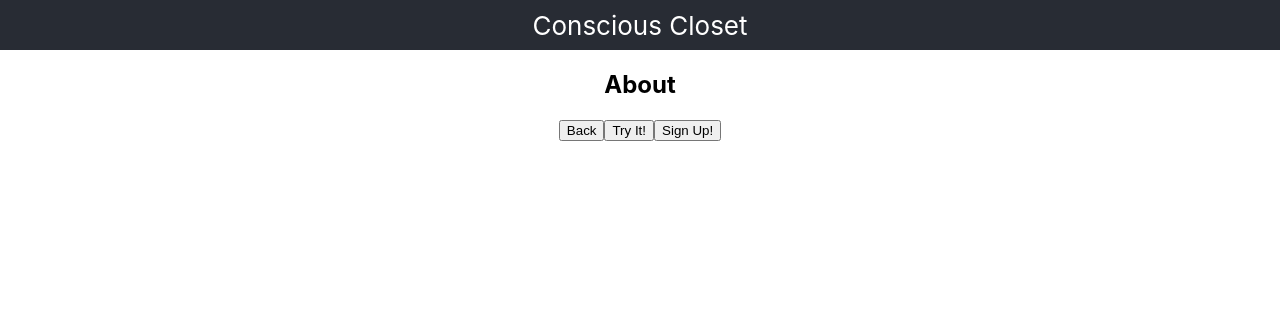
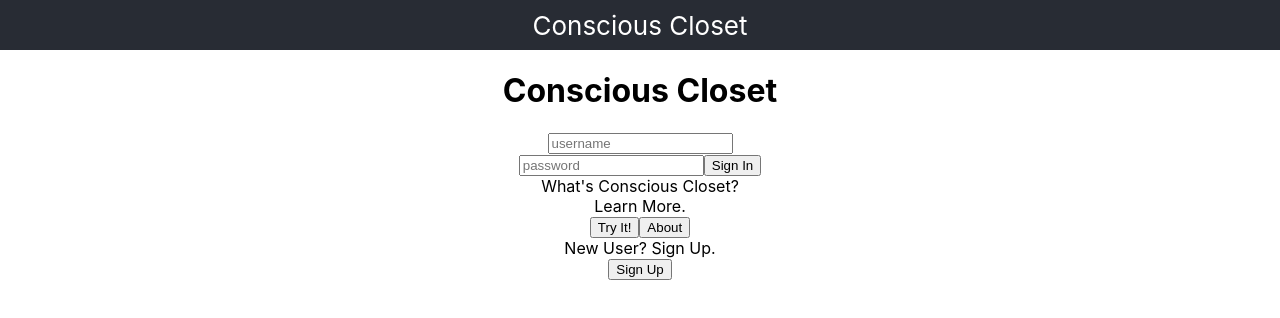
Before and after one commit to courtolesee/conscious-closet, a React (Create React App) app: page / in a window 1280 px wide. Shown: the top 318 px of the page. Built offline with nearby package versions, Linux system fonts and the light colour scheme.

Commit message:
components framed and routes complete for login and about

```diff
--- a/src/Components/About/About.js
+++ b/src/Components/About/About.js
@@ -0,0 +1,30 @@
+import React, { Component } from 'react';
+import { connect } from 'react-redux';
+
+class About extends Component {
+
+    goToLogin = ()=>{
+        this.props.history.push(`/`);
+    }
+
+    goToTryIt = ()=>{
+        this.props.history.push(`/try`);
+    }
+
+    goToSignUp = ()=>{
+        this.props.history.push(`/signup`);
+    }
+
+    render(){
+        return (
+        <div>
+            <h2>About</h2>
+            <button onClick={this.goToLogin}>Back</button>
+            <button onClick={this.goToTryIt}>Try It!</button>
+            <button onClick={this.goToSignUp}>Sign Up!</button>
+        </div>
+        )
+    }
+}
+
+export default connect() (About);
--- a/src/Components/Login/Login.js
+++ b/src/Components/Login/Login.js
@@ -3,8 +3,12 @@ import { connect } from 'react-redux';
 
 class Login extends Component {
 
-    goToLogin = ()=>{
-        this.props.history.push(`/`);
+    goToCloset = ()=>{
+        this.props.history.push(`/closet`);
+    }
+
+    goToAbout = ()=>{
+        this.props.history.push(`/about`);
     }
 
     goToTryIt = ()=>{
@@ -17,12 +21,21 @@ class Login extends Component {
 
     render(){
         return (
-        <div>
-        <h2>About</h2>
-        <button onClick={this.goToLogin}>Back</button>
-        <button onClick={this.goToLogin}>Try It!</button>
-        <button onClick={this.goToSignUp}>Sign Up!</button>
-        </div>
+        <seciton>
+            <div>
+                <h1>Conscious Closet</h1>
+                <input placeholder="username"/><br/>
+                <input placeholder="password"/><button onClick={this.goToCloset}>Sign In</button>
+            </div>
+            <div>
+                What's Conscious Closet? <br/> Learn More. <br/>
+                <button onClick={this.goToTryIt}>Try It!</button><button onClick={this.goToAbout}>About</button>
+            </div>
+            <div>
+                New User? Sign Up.
+                <br/><button onClick={this.goToSignUp}>Sign Up</button>
+            </div>
+        </seciton>
         )
     }
 }
```
